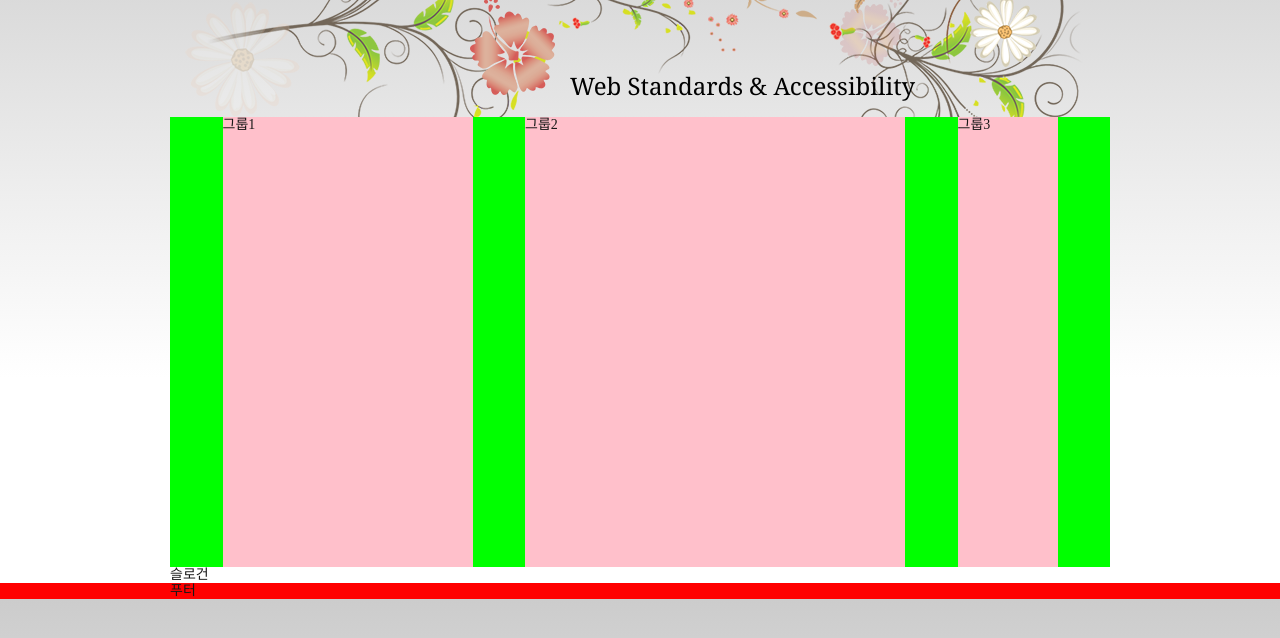
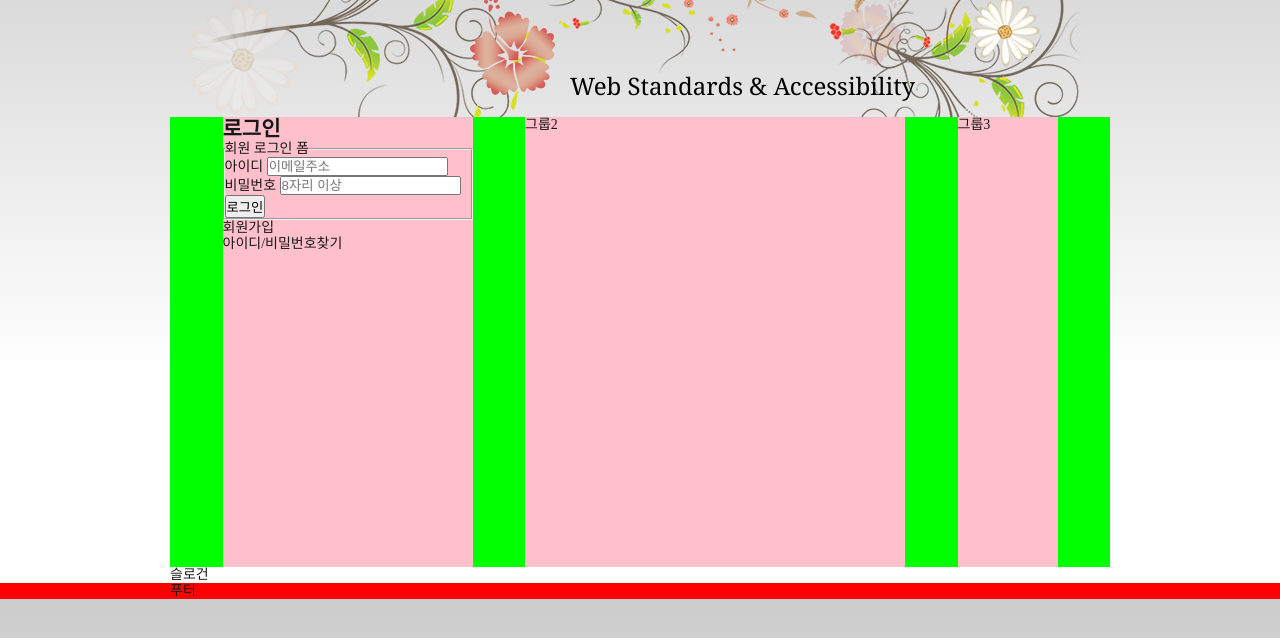
Before and after one commit to JOOMIOK/webcafe, a plain HTML site: page index.html in a window 1280 px wide. Shown: the part 140-778 px from the top of the page. Drawn offline with Linux system fonts and the light colour scheme; a web font is replaced by a local one.

Commit message:
로그인폼 마크업 완성

```diff
--- a/index.html
+++ b/index.html
@@ -129,7 +129,33 @@
         <p class="visual-text">Web Standards &amp; Accessibility</p>
       </div>
       <main class="main">
-        <div class="group group1">그룹1</div>
+        <div class="group group1">
+          <section class="login">
+              <h2 class="loginheading">로그인</h2>
+              <form action="https://formspree.io/martlee21c@hanmail.net" method="POST">
+                <fieldset>
+                  <legend>회원 로그인 폼</legend>
+                  <div class="user-email">
+                    <label for="user-email">아이디</label>
+                    <input type="email" id="user-email" name="id" required placeholder="이메일주소">
+                  </div>
+                  <div class="user-pw">
+                    <label for="user-pw">비밀번호</label>
+                    <input type="password" id="user-pw" name="password" required placeholder="8자리 이상">
+                  </div>
+                  <button type="submit" class="btn-login">로그인</button>
+                </fieldset>
+              </form>
+              <ul class="sign">
+                <li>
+                  <a href="#">회원가입</a>
+                </li>
+                <li>
+                  <a href="#">아이디/비밀번호찾기</a>
+                </li>
+              </ul>
+          </section>
+        </div>
         <div class="group group2">그룹2</div>
         <div class="group group3">그룹3</div>
       </main>
```
